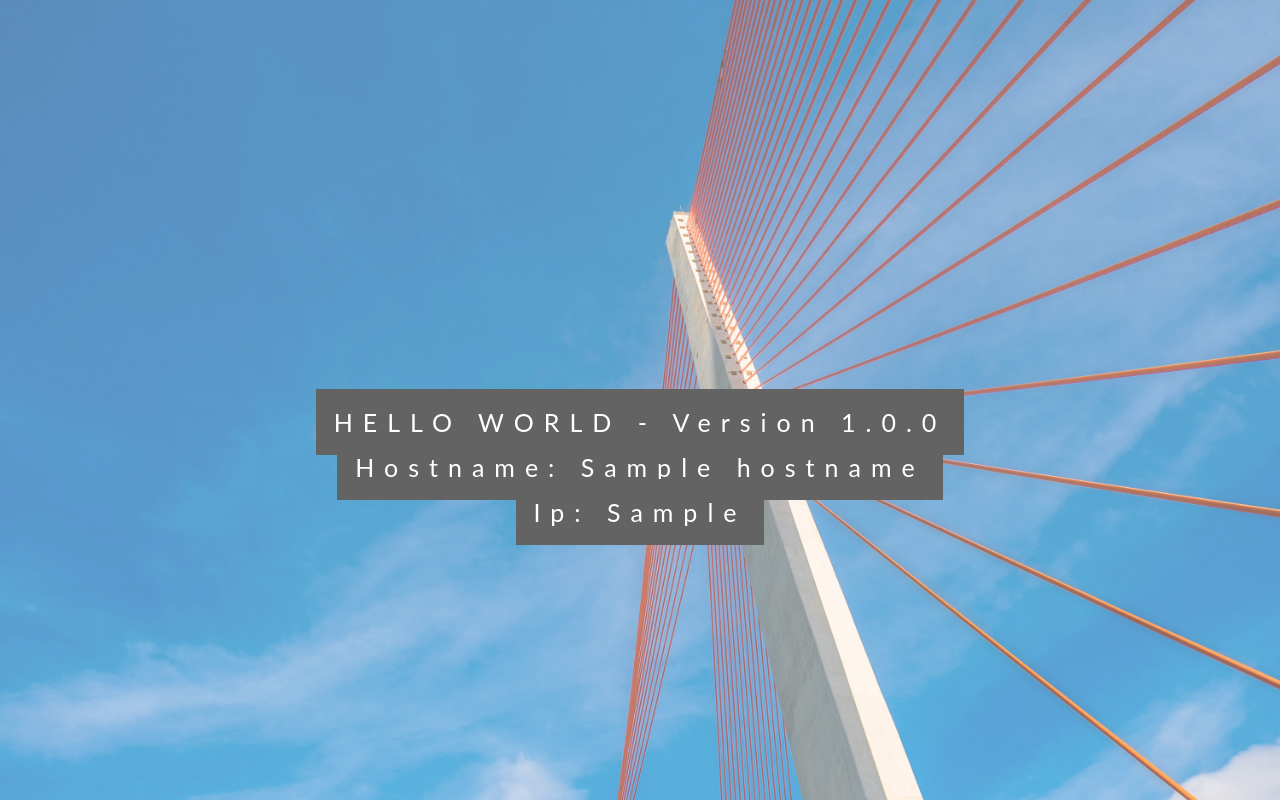
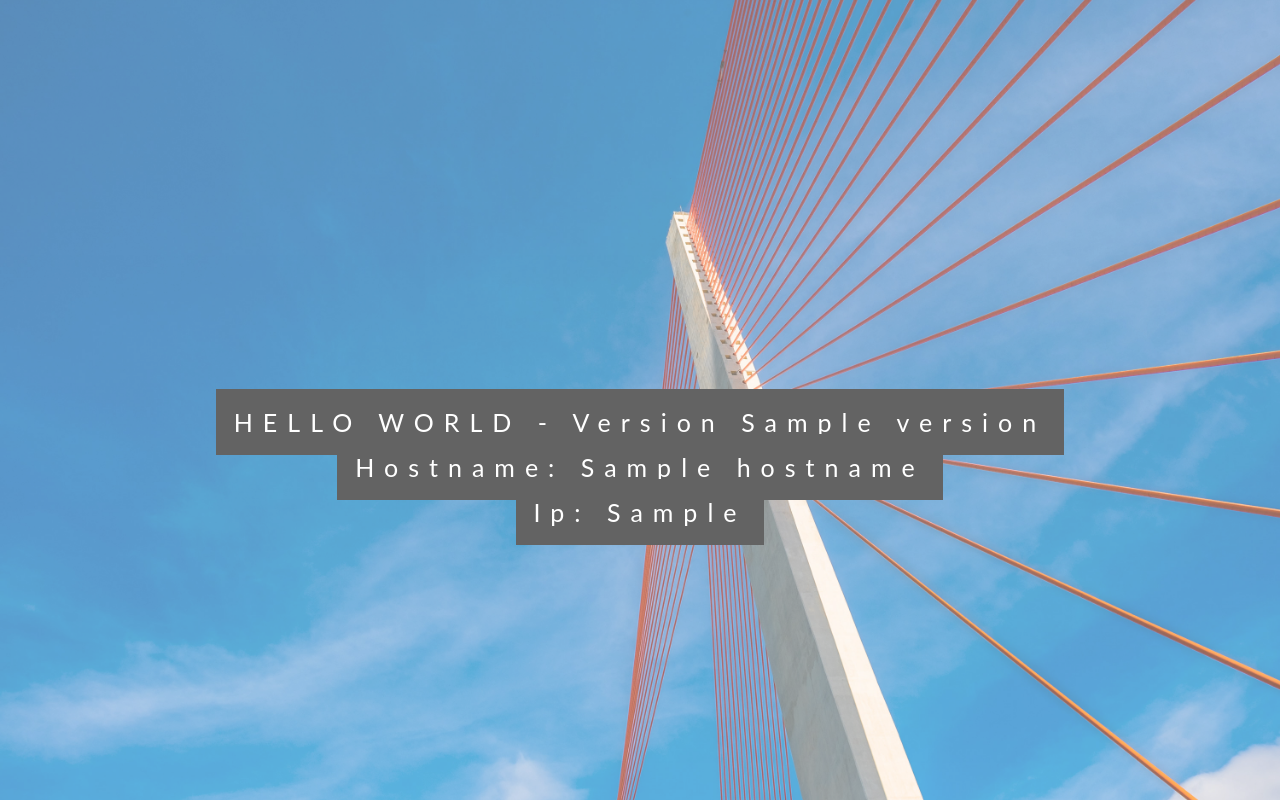
Before and after one commit to jansouza/lab-app-python, a Flask app: template src/templates/index.html in a window 1280 px wide. Run offline with Flask 3, Linux system fonts and the light colour scheme; the template is opened without the code that fills it: most values are stand-ins (such as "Sample title", 1, 10 or a date in 2020).

Commit message:
Fix version info

```diff
--- a/deployments/qas/service.yaml
+++ b/deployments/qas/service.yaml
@@ -8,9 +8,9 @@ metadata:
     app: lab-app-python
 spec:
   ports:
-    - name: 8080-tcp
+    - port: 8089
       protocol: TCP
-      port: 8080
       targetPort: 8080
   selector:
     app: lab-app-python
+  type: LoadBalancer
--- a/src/app.py
+++ b/src/app.py
@@ -2,6 +2,7 @@ from flask import Flask, render_template, jsonify
 import socket
 
 app = Flask(__name__)
+__version__ = '1.0.0'
 
 
 @app.route("/")
@@ -9,7 +10,7 @@ def index():
     try:
         host_name = socket.gethostname()
         host_ip = socket.gethostbyname(host_name)
-        return render_template('index.html', hostname=host_name, ip=host_ip)
+        return render_template('index.html', hostname=host_name, ip=host_ip, version=__version__)
     except Exception:
         return render_template('error.html')
 
@@ -24,5 +25,10 @@ def health():
     return jsonify({'health': 'ok'})
 
 
+@app.route("/version")
+def version():
+    return jsonify({'version': __version__})
+
+
 if __name__ == "__main__":
     app.run(host='0.0.0.0', port=8080, debug=True)
--- a/src/templates/index.html
+++ b/src/templates/index.html
@@ -9,7 +9,7 @@
 
 <div class="bgimg-1">
   <div class="caption">
-    <span class="border">HELLO WORLD - Version 1.0.0 </span><br>
+    <span class="border">HELLO WORLD - Version {{ version }} </span><br>
     <span class="border">Hostname: {{ hostname }}</span><br>
     <span class="border">Ip: {{ ip }}</span>
   </div>
```
Also changed, not shown: 2 other files.
